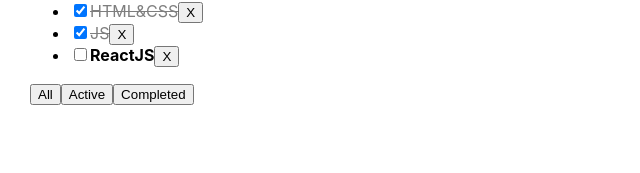
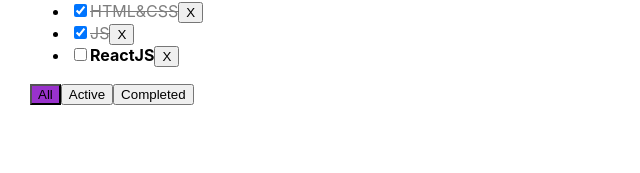
Before and after one commit to Kliapwnz/myWay, a React (Vite) app: page / in a window 1280 px wide. Shown: the part 127-300 px from the top of the page, without its empty margins (0-640 px from the left). Built offline with nearby package versions, Linux system fonts and the light colour scheme.

Commit message:
filters fot button works

```diff
--- a/src/Button.tsx
+++ b/src/Button.tsx
@@ -1,10 +1,11 @@
 type Props = {
    title: string
    onClick?: () => void
+   className?:string
 }
 
-export const Button = ({title, onClick}: Props) => {
-   return <button onClick={onClick}>{title}</button>
+export const Button = ({title, onClick, className}: Props) => {
+   return <button className={className} onClick={onClick}>{title}</button>
 
 
 };
--- a/src/TodolistItem.tsx
+++ b/src/TodolistItem.tsx
@@ -11,6 +11,7 @@ type Props = {
    changeFilter: (filter: FilterValues) => void
    createTask: (title: string) => void
    changeTaskStatus: (taskId: string, isDone: boolean) => void
+
 }
 
 export const TodolistItem = ({title, tasks, deleteTask, changeFilter, createTask, changeTaskStatus, filter}: Props) => {
@@ -65,9 +66,16 @@ export const TodolistItem = ({title, tasks, deleteTask, changeFilter, createTask
             </ul>
          )}
          <div>
-            <Button title={"All"} onClick={() => changeFilter('all')}/>
-            <Button title={"Active"} onClick={() => changeFilter('active')}/>
-            <Button title={"Completed"} onClick={() => changeFilter('completed')}/>
+            <Button className={filter === "all" ? "btn-active" : ""}
+                    title={"All"}
+                    onClick={() => changeFilter('all')}
+            />
+            <Button className={filter === "active" ? "btn-active" : ""}
+                    title={"Active"}
+                    onClick={() => changeFilter('active')}/>
+            <Button className={filter === "completed" ? "btn-active" : ""}
+                    title={"Completed"}
+                    onClick={() => changeFilter('completed')}/>
 
          </div>
 
```
